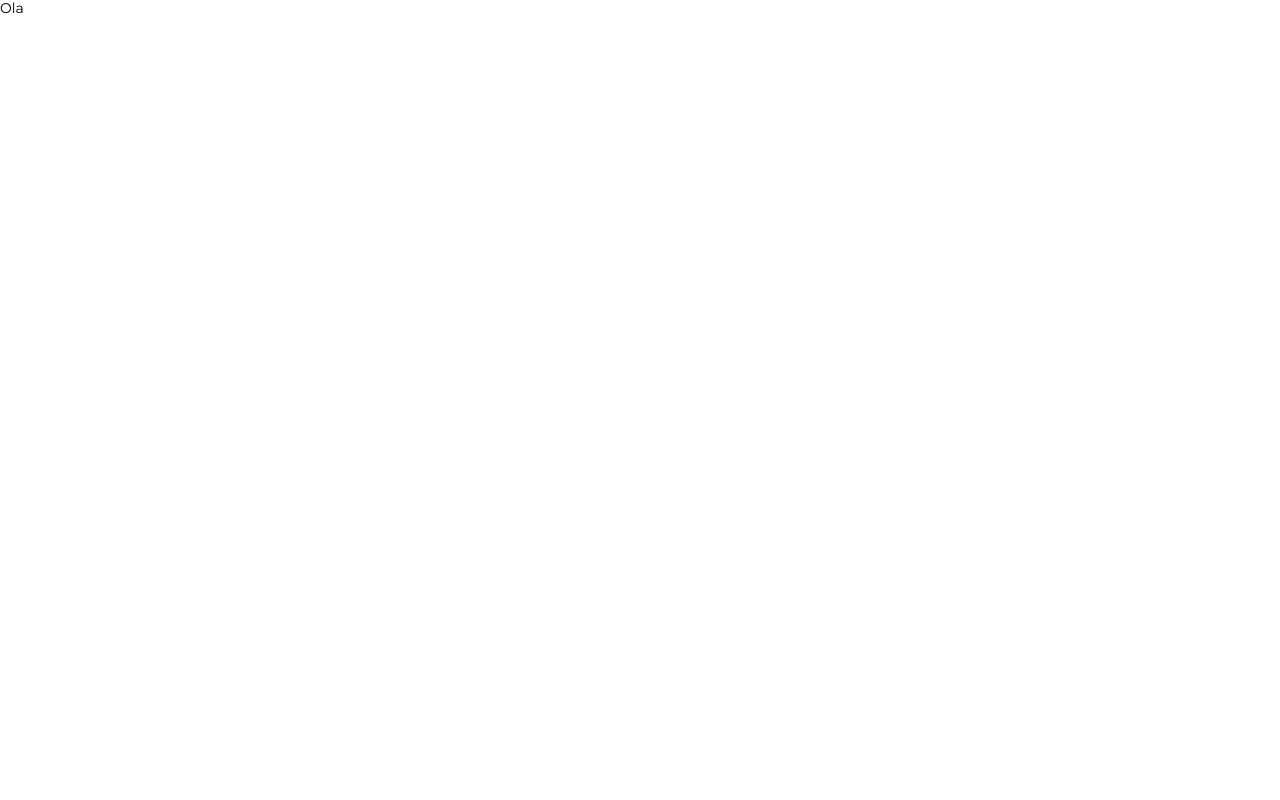
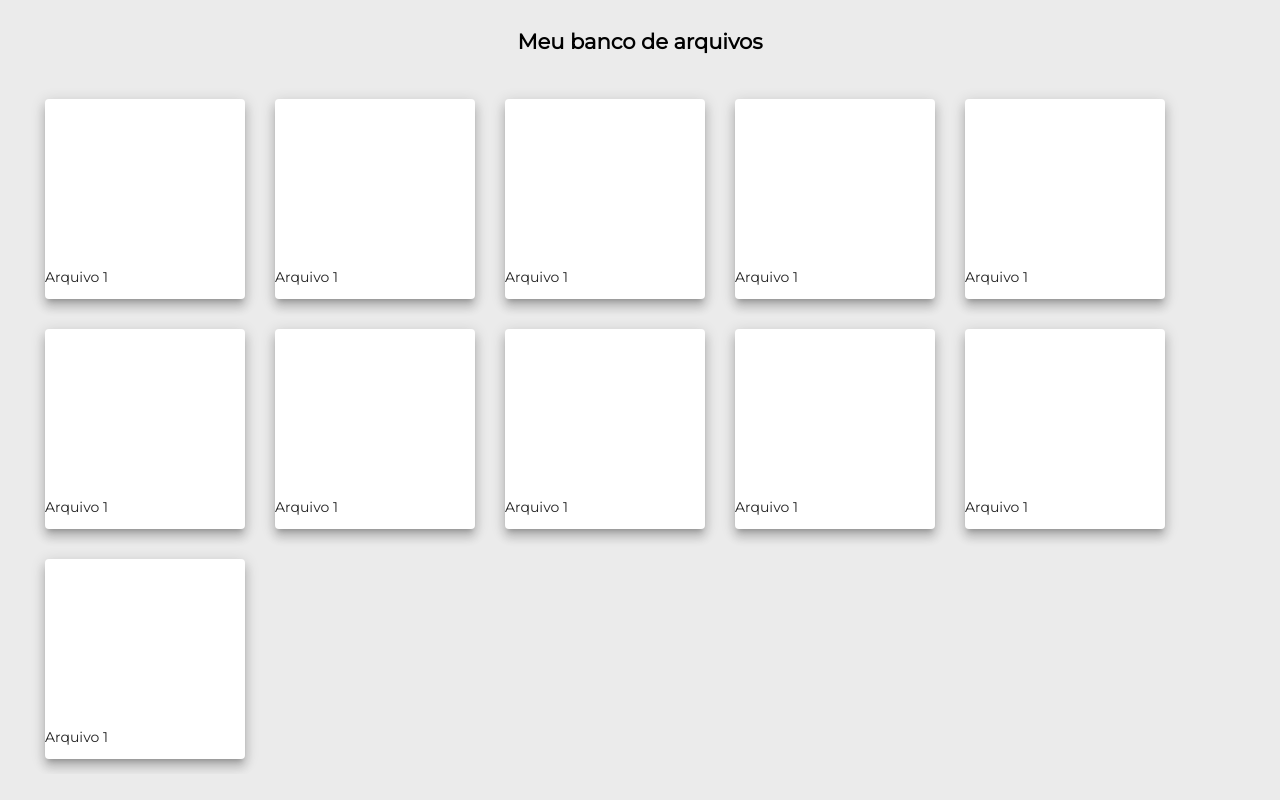
Before and after one commit to brunoeas/poc-react-ts, a React (Create React App) app in the folder react-ts/: page / in a window 1280 px wide. Built offline with nearby package versions, Linux system fonts and the light colour scheme.

Commit message:
Base do projeto começada

```diff
--- /dev/null
+++ b/react-ts/src/components/card-file/card-file-styles.ts
@@ -0,0 +1,20 @@
+import { Styles } from '@material-ui/styles/withStyles';
+import { Theme } from '@material-ui/core/styles/createMuiTheme';
+
+/**
+ * Styles
+ */
+const styles: Styles<Theme, {}, string> = {
+  container: {
+    width: 200,
+    height: 200,
+    margin: 15
+  },
+  nomeArquivo: {
+    maxWidth: 200,
+    height: 30,
+    top: 'calc(100% - 30px)'
+  }
+};
+
+export { styles };
--- /dev/null
+++ b/react-ts/src/components/card-file/card-file.tsx
@@ -0,0 +1,24 @@
+import React from 'react';
+import FileModel from '../../models/file';
+import { Paper } from '@material-ui/core';
+import { styles } from './card-file-styles';
+import { withStyles } from '@material-ui/core/styles';
+
+/**
+ * Componente para exibir um Card com os dados de um arquivo
+ *
+ * @author Bruno Eduardo <bruno.soares@kepha.com.br>
+ * @param {{ file: FileModel }} props - Props
+ * @returns {JSX.Element}
+ */
+function CardFile(props: { file: FileModel; classes: any }): JSX.Element {
+  const { file, classes } = props;
+
+  return (
+    <Paper elevation={8} className={classes.container}>
+      <div className={classes.nomeArquivo}>{file.nmFile}</div>
+    </Paper>
+  );
+}
+
+export default withStyles(styles)(CardFile);
--- a/react-ts/src/index.css
+++ b/react-ts/src/index.css
@@ -14,7 +14,7 @@ body {
   height: 100%;
   width: 100%;
   color: black;
-  background-color: white;
+  background-color: #ebebeb;
   overflow: hidden;
   font-size: 14px; /* 1em ou 1rem === 14px */
   font-family: 'Montserrat', sans-serif;
--- /dev/null
+++ b/react-ts/src/models/file.ts
@@ -0,0 +1,29 @@
+/**
+ * Modelo de um File/Arquivo
+ *
+ * @author Bruno Eduardo <bruno.soares@kepha.com.br>
+ * @interface File
+ */
+interface File {
+  /**
+   * ID
+   */
+  idFile: number | null;
+
+  /**
+   * Base64
+   */
+  dsBase64: string | null;
+
+  /**
+   * Nome
+   */
+  nmFile: string | null;
+
+  /**
+   * Situação do arquivo: false ou null - arquivo ja salvo; true - arquivo não salvo ainda;
+   */
+  stFile?: boolean;
+}
+
+export default File;
--- a/react-ts/src/screens.tsx
+++ /dev/null
@@ -1,12 +0,0 @@
-import React from 'react';
-
-/**
- * Screens da aplicação
- *
- * @enum {number}
- */
-enum Screens {
-  FILES
-};
-
-export default Screens;
--- /dev/null
+++ b/react-ts/src/utils/utils.ts
@@ -0,0 +1,16 @@
+/**
+ * Converte um File para Base64
+ *
+ * @author Bruno Eduardo <bruno.soares@kepha.com.br>
+ * @param {File} file - File que vai ser convertido
+ * @returns {(Promise<string | null>)}
+ */
+async function fileToBase64(file: File): Promise<string | null> {
+  return new Promise((resolve, reject) => {
+    const reader = new FileReader();
+    reader.onload = () => (typeof reader.result === 'string' ? resolve(reader.result) : reject(null));
+    reader.readAsDataURL(file);
+  });
+}
+
+export { fileToBase64 };
--- /dev/null
+++ b/react-ts/src/views/app/app-styles.ts
@@ -0,0 +1,32 @@
+import { Styles } from '@material-ui/styles/withStyles';
+import { Theme } from '@material-ui/core/styles/createMuiTheme';
+
+/**
+ * Styles
+ */
+const styles: Styles<Theme, {}, string> = {
+  main: {
+    width: '100vw',
+    height: '100vh',
+    padding: 30,
+    boxSizing: 'border-box'
+  },
+  title: {
+    fontSize: '1.5rem',
+    fontWeight: 'bold',
+    textAlign: 'center',
+    marginBottom: 30
+  },
+  container: {
+    display: 'flex',
+    flexDirection: 'row',
+    flexWrap: 'wrap',
+    overflow: 'hidden',
+    overflowY: 'auto',
+    alignItems: 'flex-start',
+    justifyContent: 'flex-start',
+    maxHeight: 'calc(100vh - 105px)'
+  }
+};
+
+export { styles };
--- a/react-ts/src/views/app/app.tsx
+++ b/react-ts/src/views/app/app.tsx
@@ -1,25 +1,131 @@
 import React, { Component } from 'react';
-import Screens from '../../screens';
+import { styles } from './app-styles';
+import { withStyles } from '@material-ui/core/styles';
+import FileModel from '../../models/file';
+import { fileToBase64 } from '../../utils/utils';
+import CardFile from '../../components/card-file/card-file';
 
 /**
- * Componente principal da aplicação que controla as views
+ * Unica e principal tela do App
  *
  * @author Bruno Eduardo <bruno.soares@kepha.com.br>
  * @class App
  * @extends {Component}
  */
-class App extends Component {
-  state = {
-    screen: Screens
+class App extends Component<{ classes: any }, { files: FileModel[] }> {
+  public state = {
+    files: [
+      {
+        idFile: null,
+        nmFile: 'Arquivo 1',
+        dsBase64: '',
+        stFile: true
+      },
+      {
+        idFile: null,
+        nmFile: 'Arquivo 1',
+        dsBase64: '',
+        stFile: true
+      },
+      {
+        idFile: null,
+        nmFile: 'Arquivo 1',
+        dsBase64: '',
+        stFile: true
+      },
+      {
+        idFile: null,
+        nmFile: 'Arquivo 1',
+        dsBase64: '',
+        stFile: true
+      },
+      {
+        idFile: null,
+        nmFile: 'Arquivo 1',
+        dsBase64: '',
+        stFile: true
+      },
+      {
+        idFile: null,
+        nmFile: 'Arquivo 1',
+        dsBase64: '',
+        stFile: true
+      },
+      {
+        idFile: null,
+        nmFile: 'Arquivo 1',
+        dsBase64: '',
+        stFile: true
+      },
+      {
+        idFile: null,
+        nmFile: 'Arquivo 1',
+        dsBase64: '',
+        stFile: true
+      },
+      {
+        idFile: null,
+        nmFile: 'Arquivo 1',
+        dsBase64: '',
+        stFile: true
+      },
+      {
+        idFile: null,
+        nmFile: 'Arquivo 1',
+        dsBase64: '',
+        stFile: true
+      },
+      {
+        idFile: null,
+        nmFile: 'Arquivo 1',
+        dsBase64: '',
+        stFile: true
+      }
+    ]
   };
 
-  public changeScreen(screen: Screen) {
-    this.setState({ screen });
+  public async onAddFiles(e: React.DragEvent<HTMLDivElement>) {
+    const files = e.dataTransfer.files;
+
+    if (files.length === 0) return;
+    e.preventDefault();
+
+    const auxFiles: FileModel[] = [...this.state.files];
+
+    const promises = Array.from(files).map(
+      async file =>
+        await fileToBase64(file).then(dsBase64 =>
+          dsBase64 !== null
+            ? auxFiles.push({
+                idFile: null,
+                nmFile: file.name,
+                dsBase64: dsBase64.split(';base64,')[1],
+                stFile: true
+              })
+            : null
+        )
+    );
+
+    await Promise.all(promises);
+
+    this.setState({ files: auxFiles });
   }
 
   render() {
-    return <div>Ola</div>;
+    const { classes } = this.props;
+
+    return (
+      <div className={classes.main} onDrop={this.onAddFiles} onDragOver={e => e.preventDefault()}>
+        <div className={classes.title}>Meu banco de arquivos</div>
+
+        <div className={classes.container}>
+          {this.state.files.map(file => (
+            <CardFile file={file} />
+          ))}
+        </div>
+      </div>
+    );
   }
 }
 
-export default App;
+export default withStyles(styles)(App);
```
